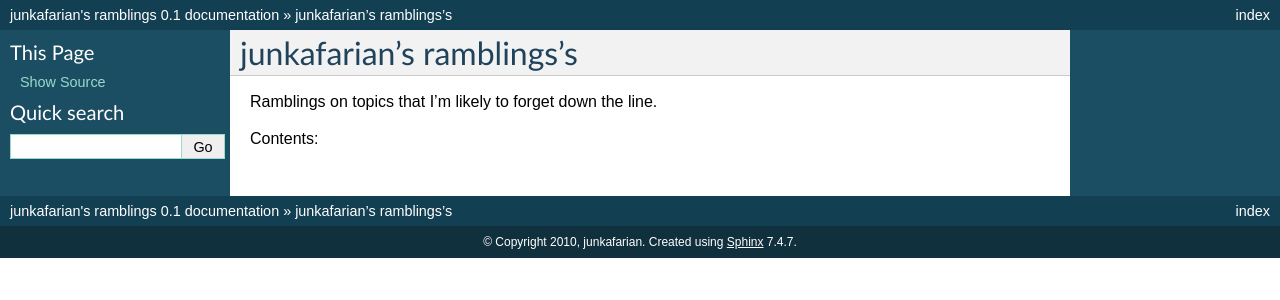
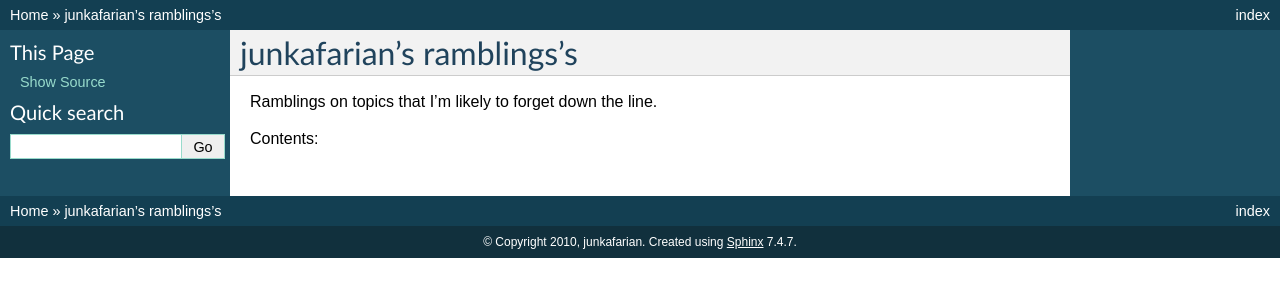
Before and after one commit to junkafarian/blog, a Sphinx documentation site: the page built from source/index.rst, in a window 1280 px wide. Shown: the top 300 px of the page. Built offline with Sphinx 7.4.7, drawn with Linux system fonts in a browser that asks for light colours.

Commit message:
Configuration tweaks

```diff
--- a/source/conf.py
+++ b/source/conf.py
@@ -103,7 +103,7 @@ html_theme = 'default'
 
 # The name for this set of Sphinx documents.  If None, it defaults to
 # "<project> v<release> documentation".
-#html_title = None
+html_title = "Home"
 
 # A shorter title for the navigation bar.  Default is the same as html_title.
 #html_short_title = None
@@ -138,7 +138,7 @@ html_static_path = ['.static']
 #html_additional_pages = {}
 
 # If false, no module index is generated.
-#html_use_modindex = True
+html_use_modindex = False
 
 # If false, no index is generated.
 #html_use_index = True
```
